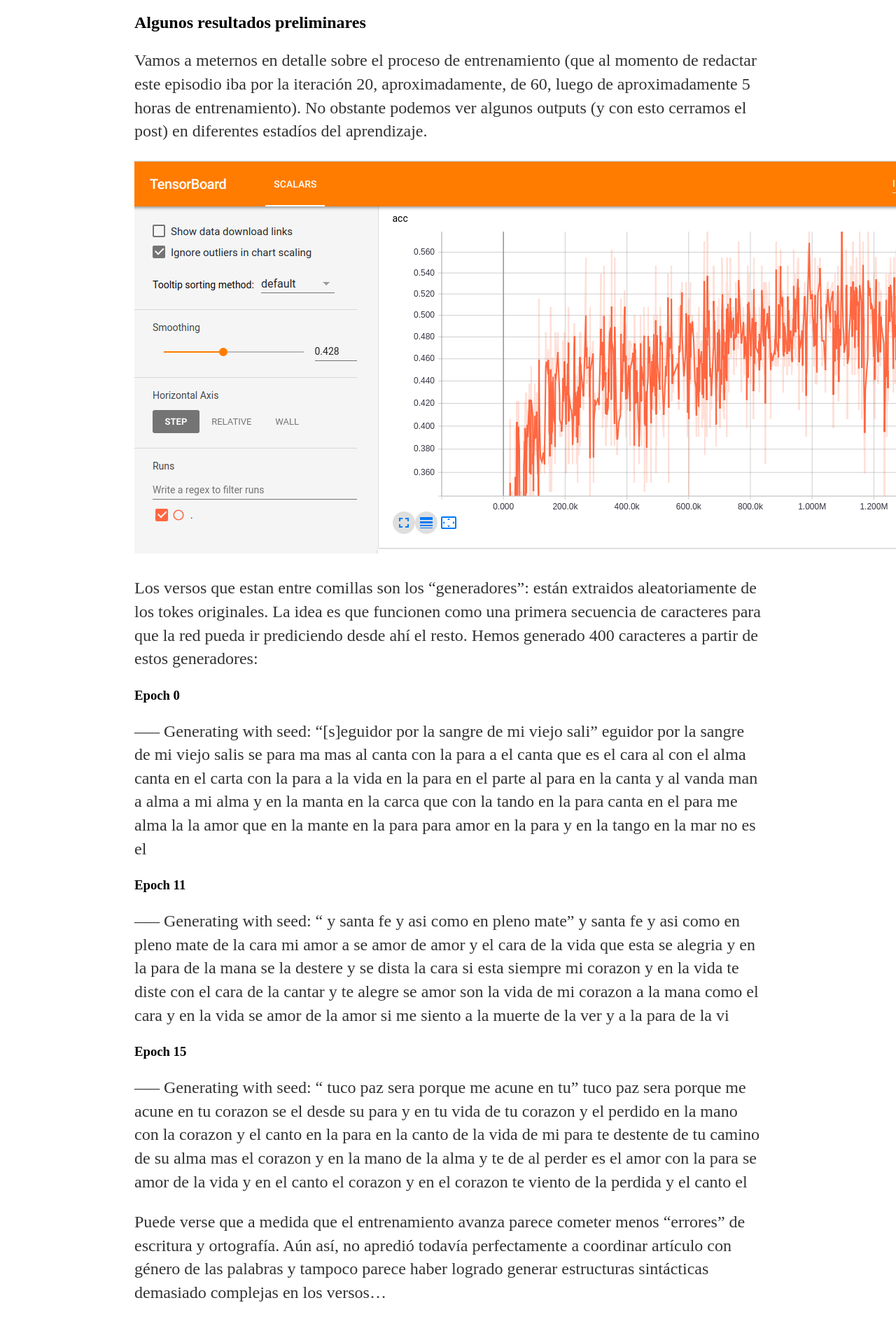
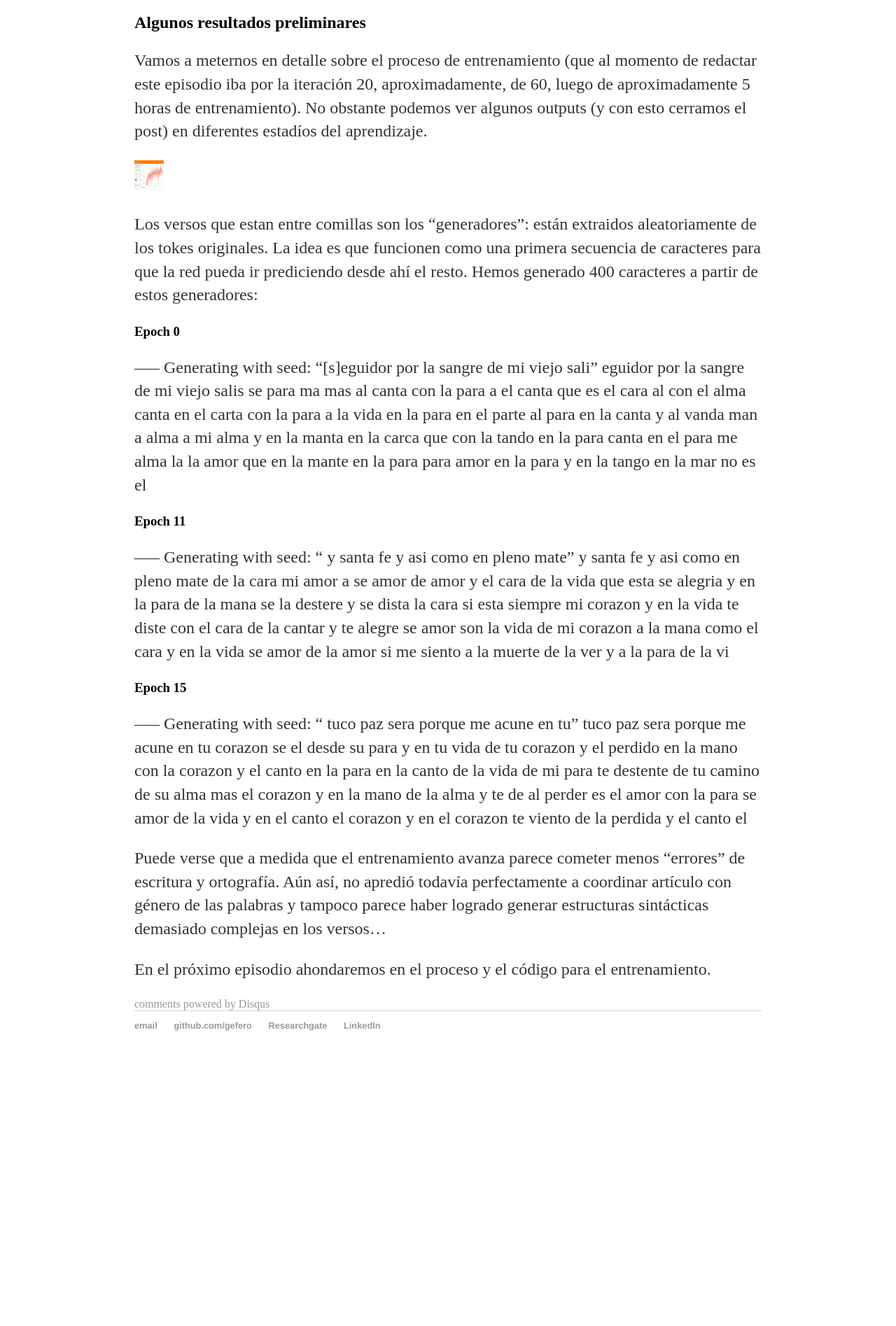
Before and after one commit to gefero/gefero.github.io, a Jekyll site: the page built from _posts/2018-11-10-LSTM_tango.md, in a window 1280 px wide. Shown: the part 2875-4770 px from the top of the page at 70% size. Built offline with Jekyll 4.4.1, drawn with Linux system fonts in a browser that asks for light colours; formulas are drawn with MathJax 3; comment, search, counter and statistics services are not loaded; after the commit the page ends 4408 px from its top, so only the background shows below that.

```diff
--- a/_posts/2018-11-10-LSTM_tango.md
+++ b/_posts/2018-11-10-LSTM_tango.md
@@ -96,7 +96,7 @@ for i, sentence in enumerate(sentences):
 Vamos a meternos en detalle sobre el proceso de entrenamiento (que al momento de redactar este episodio iba por la iteración 20, aproximadamente, de 60, luego de aproximadamente 5 horas de entrenamiento). No obstante podemos ver algunos outputs (y con esto cerramos el post) en diferentes estadíos del aprendizaje.
 
 
-<img src="https://github.com/gefero/gefero.github.io/raw/master/blog/_files/acc.png" alt="acc" title="Accuracy"/>
+<img src="https://github.com/gefero/gefero.github.io/raw/master/blog/_files/acc.png" alt="acc" title="Accuracy" height="42" width="42">
 
 Los versos que estan entre comillas son los "generadores": están extraidos aleatoriamente de los tokes originales. La idea es que funcionen como una primera secuencia de caracteres para que la red pueda ir prediciendo desde ahí el resto. Hemos generado 400 caracteres a partir de estos generadores:
 
```
